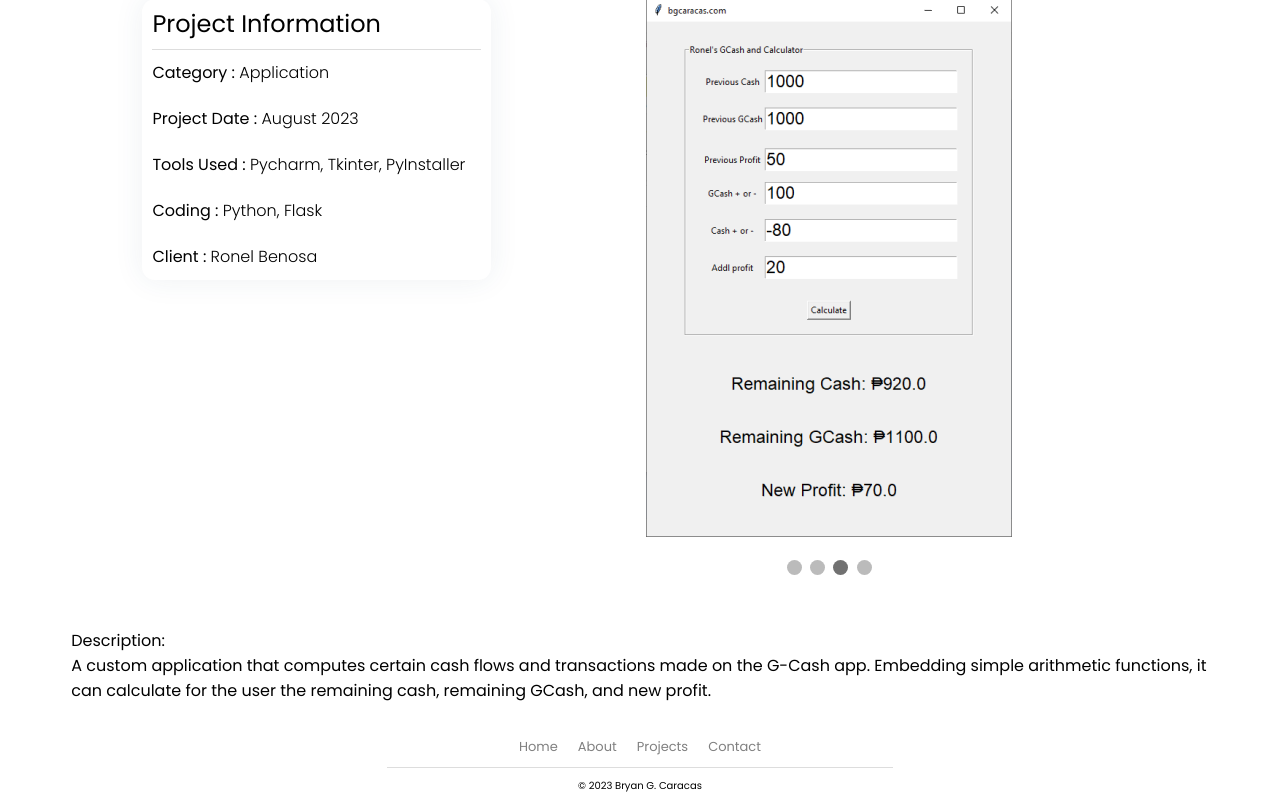
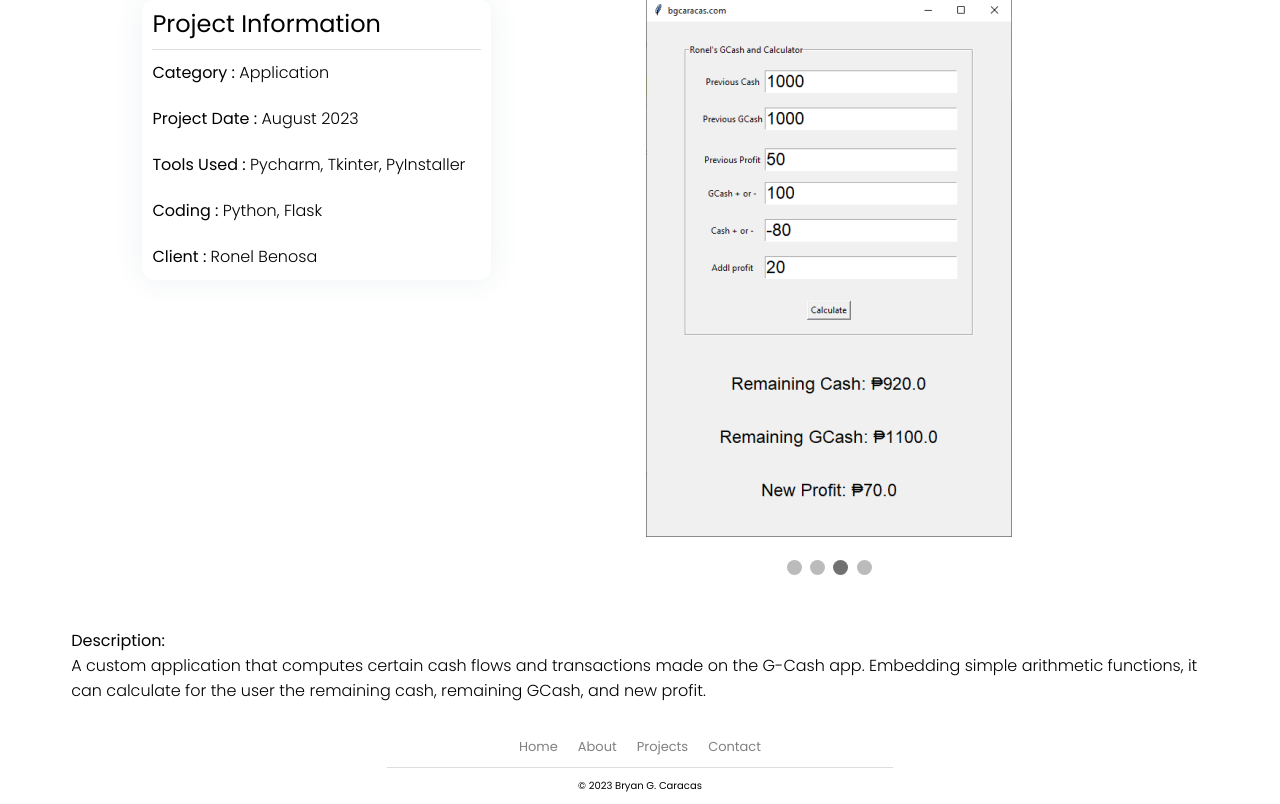
Before and after one commit to deeothenteecation/TEST_11-test, a Flask app: page /projects_gcashcalc.html in a window 1280 px wide. Shown: the part 246-1050 px from the top of the page. Run offline with Flask 3, Linux system fonts and the light colour scheme.

Commit message:
Update projects_gcashcalc.html

```diff
--- a/templates/projects_gcashcalc.html
+++ b/templates/projects_gcashcalc.html
@@ -95,7 +95,7 @@
 
 <div style="width: 90%; margin: 0 auto;">
   <p style="margin-bottom: 0;">Description:</p>
-  <p style="margin-top: 0px;">A custom application that computes certain cash flows and transactions made on the G-Cash app. Embedding simple arithmetic functions, it can calculate for the user the remaining cash, remaining GCash, and new profit. </p>
+  <p style="margin-top: 0px; font-weight: 300">A custom application that computes certain cash flows and transactions made on the G-Cash app. Embedding simple arithmetic functions, it can calculate for the user the remaining cash, remaining GCash, and new profit. </p>
 </div>
 
 <footer>
```
